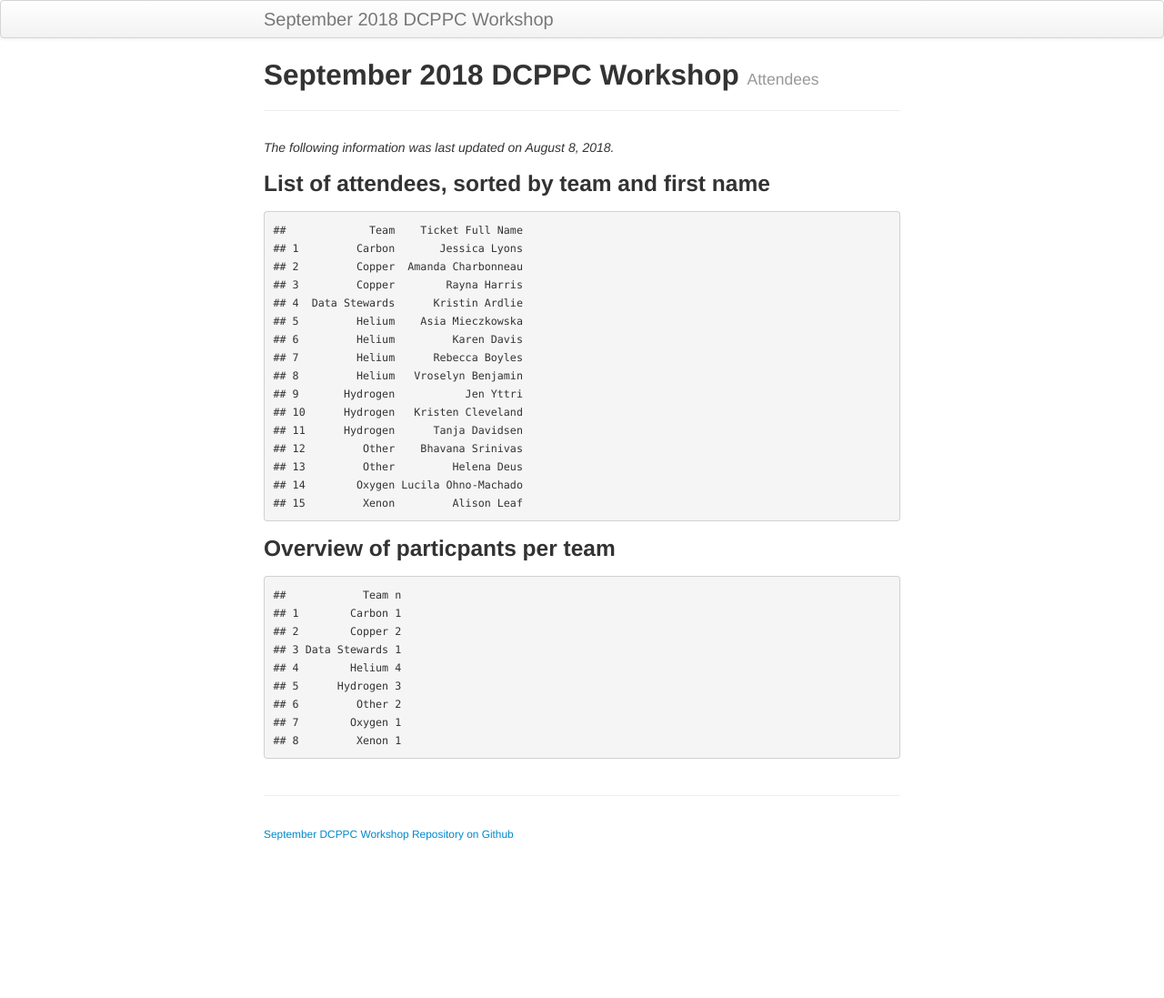
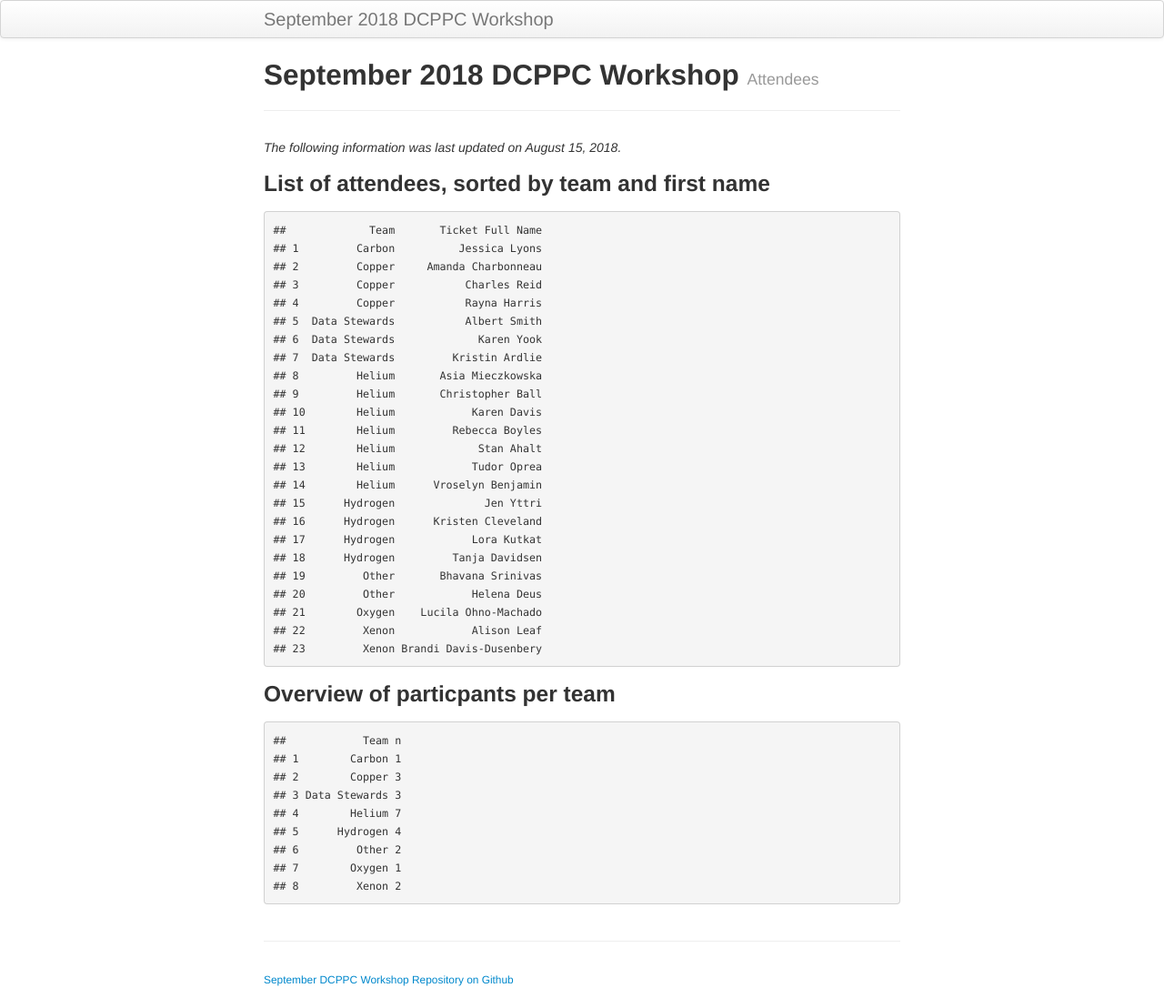
Before and after one commit to dcppc/2018-september-workshop, a Jekyll site: the page built from docs/attendees.md, in a window 1280 px wide. Shown: the whole page at 91% size. Built offline with Jekyll 4.4.1, drawn with Linux system fonts in a browser that asks for light colours; before the commit the page ends 937 px from its top, so only the background shows below that.

Commit message:
new attendees

```diff
--- a/docs/attendees.md
+++ b/docs/attendees.md
@@ -5,35 +5,43 @@ tagline: Attendees
 
 ---
 
-*The following information was last updated on August 8, 2018.*
+*The following information was last updated on August 15, 2018.*
 
 ### List of attendees, sorted by team and first name
 
-    ##             Team    Ticket Full Name
-    ## 1         Carbon       Jessica Lyons
-    ## 2         Copper  Amanda Charbonneau
-    ## 3         Copper        Rayna Harris
-    ## 4  Data Stewards      Kristin Ardlie
-    ## 5         Helium    Asia Mieczkowska
-    ## 6         Helium         Karen Davis
-    ## 7         Helium      Rebecca Boyles
-    ## 8         Helium   Vroselyn Benjamin
-    ## 9       Hydrogen           Jen Yttri
-    ## 10      Hydrogen   Kristen Cleveland
-    ## 11      Hydrogen      Tanja Davidsen
-    ## 12         Other    Bhavana Srinivas
-    ## 13         Other         Helena Deus
-    ## 14        Oxygen Lucila Ohno-Machado
-    ## 15         Xenon         Alison Leaf
+    ##             Team       Ticket Full Name
+    ## 1         Carbon          Jessica Lyons
+    ## 2         Copper     Amanda Charbonneau
+    ## 3         Copper           Charles Reid
+    ## 4         Copper           Rayna Harris
+    ## 5  Data Stewards           Albert Smith
+    ## 6  Data Stewards             Karen Yook
+    ## 7  Data Stewards         Kristin Ardlie
+    ## 8         Helium       Asia Mieczkowska
+    ## 9         Helium       Christopher Ball
+    ## 10        Helium            Karen Davis
+    ## 11        Helium         Rebecca Boyles
+    ## 12        Helium             Stan Ahalt
+    ## 13        Helium            Tudor Oprea
+    ## 14        Helium      Vroselyn Benjamin
+    ## 15      Hydrogen              Jen Yttri
+    ## 16      Hydrogen      Kristen Cleveland
+    ## 17      Hydrogen            Lora Kutkat
+    ## 18      Hydrogen         Tanja Davidsen
+    ## 19         Other       Bhavana Srinivas
+    ## 20         Other            Helena Deus
+    ## 21        Oxygen    Lucila Ohno-Machado
+    ## 22         Xenon            Alison Leaf
+    ## 23         Xenon Brandi Davis-Dusenbery
 
 ### Overview of particpants per team
 
     ##            Team n
     ## 1        Carbon 1
-    ## 2        Copper 2
-    ## 3 Data Stewards 1
-    ## 4        Helium 4
-    ## 5      Hydrogen 3
+    ## 2        Copper 3
+    ## 3 Data Stewards 3
+    ## 4        Helium 7
+    ## 5      Hydrogen 4
     ## 6         Other 2
     ## 7        Oxygen 1
-    ## 8         Xenon 1
+    ## 8         Xenon 2
```
